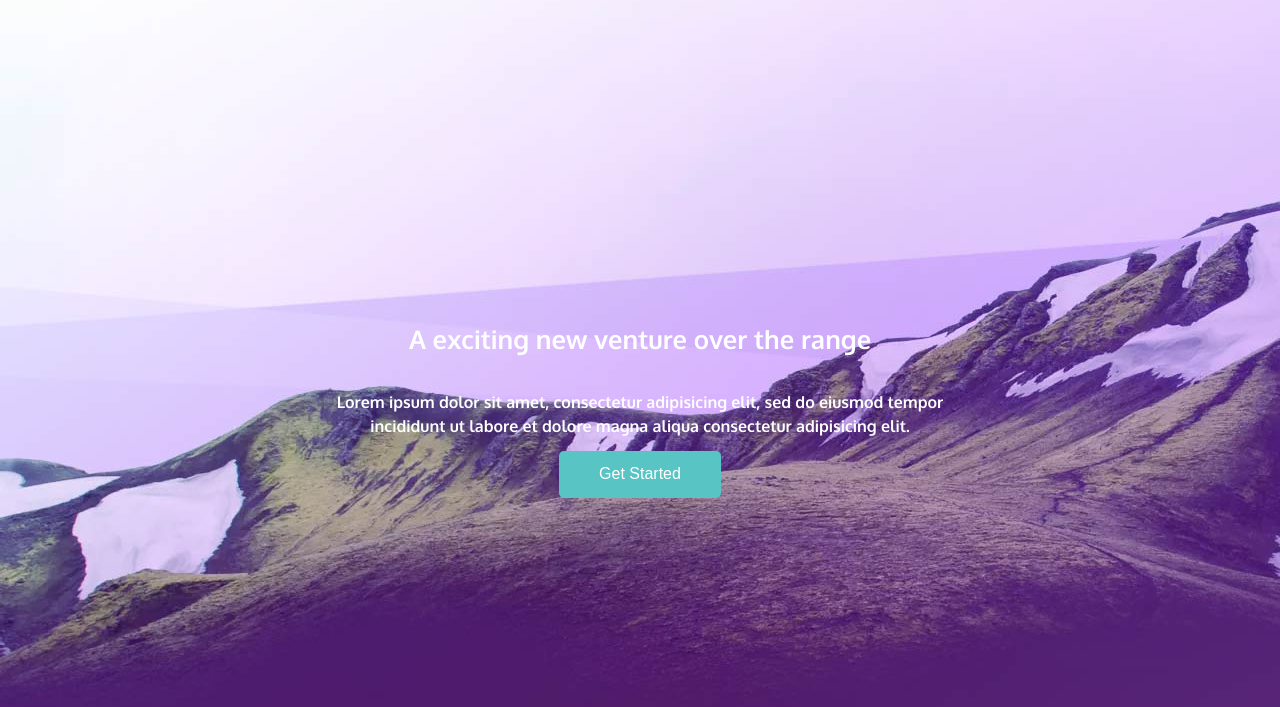
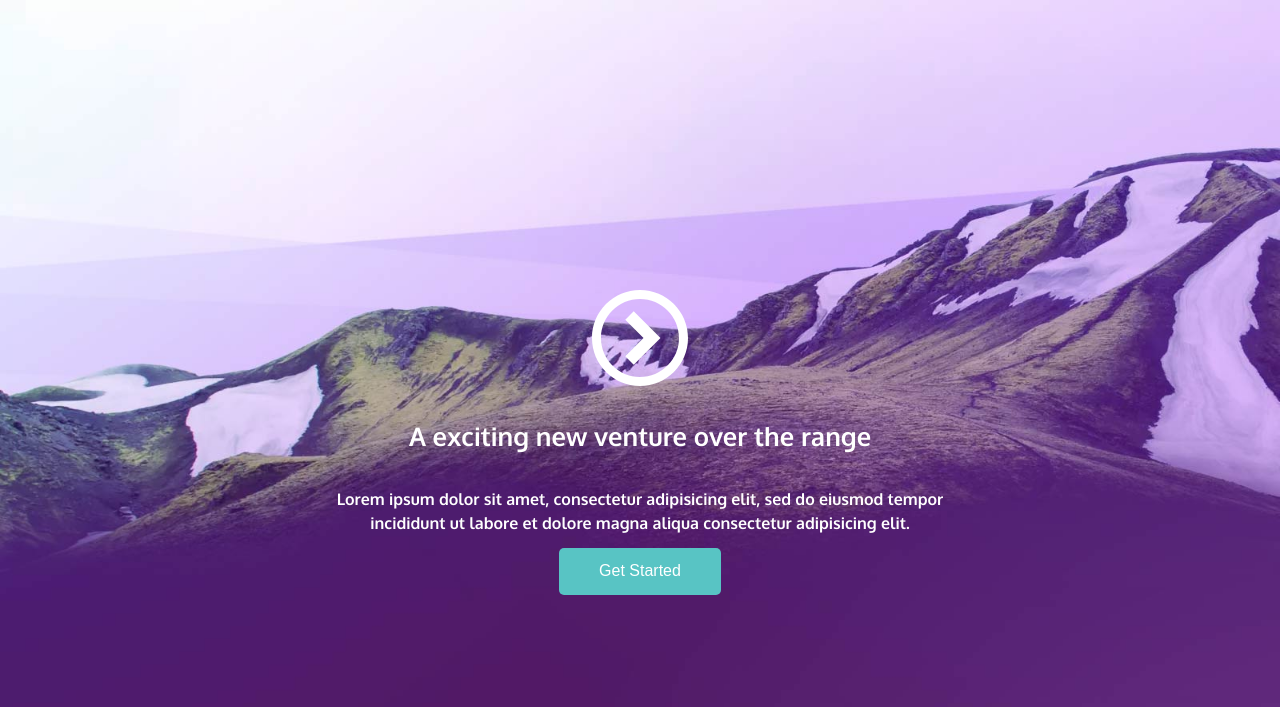
Before and after one commit to RafaelRonchi/Udemy-HTML5-CSS3-e-JS-, a plain HTML site: page ProjetoResponsivo/index.html in a window 1280 px wide. Shown: the part 93-800 px from the top of the page. Drawn offline with Linux system fonts and the light colour scheme; files whose address does not match are found by name.

Commit message:
Projeto responsivo finalizado

```diff
--- a/ProjetoResponsivo/css/style.css
+++ b/ProjetoResponsivo/css/style.css
@@ -133,11 +133,21 @@ h1, h2, h3, h4, h5, h6{
     text-decoration: none;
     color: white;
 }
+.icon-play img{
+    height: 6em;
+    max-width: 100%;
+    max-height: 100%;
+    display: none;
+}
 
 @media screen and (min-width: 48.75em){
     .top-header-logo{
         float: left;
     }
+    .icon-play img{
+        display: inline-block;
+    }
+
     .top-nav{
         background: transparent;
         float: right;
@@ -184,16 +194,17 @@ h1, h2, h3, h4, h5, h6{
 @media screen and (min-width: 62.5em) {
     .top-content{
         background: #521a66 url(../images/bg_topo_1198x670.jpg);
-        height: 15em;
-        padding-top: 15em;
+        height: 20em;
+        padding-top: 17em;
     }
 }
 
-@media screen and (min-width: 64em) {
+@media screen and (min-width: 74em) {
     .top-content{
         background-image: url(../images/bg_topo_1600x1374.jpg);
         padding: 19em 20em 20em;
         background-position: center top;
+        background-size: cover;
     }
 
     .col-1_4{
--- a/ProjetoResponsivo/index.html
+++ b/ProjetoResponsivo/index.html
@@ -30,6 +30,9 @@
 
         </header>
         <section class="top-content">
+            <div class="icon-play">
+                <img src="images/icon_play.svg" alt="">
+            </div>
             <h1 class="top-content-title">A exciting new venture over the range</h1>
             <h2 class="top-content-subtitle">Lorem ipsum dolor sit amet, consectetur adipisicing elit, sed do eiusmod tempor incididunt ut labore et dolore magna aliqua consectetur adipisicing elit.</h2>
             <a href="#" class="button">Get Started </a>
```
